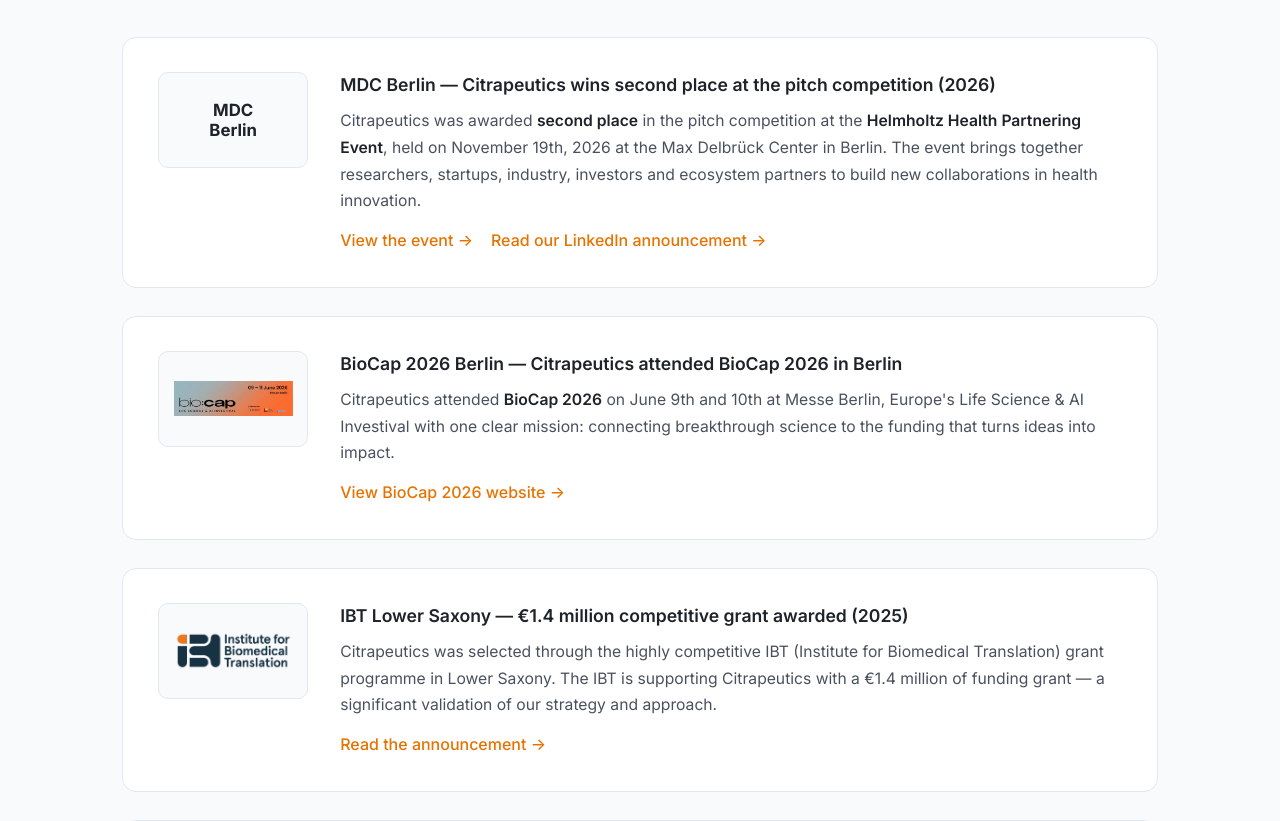
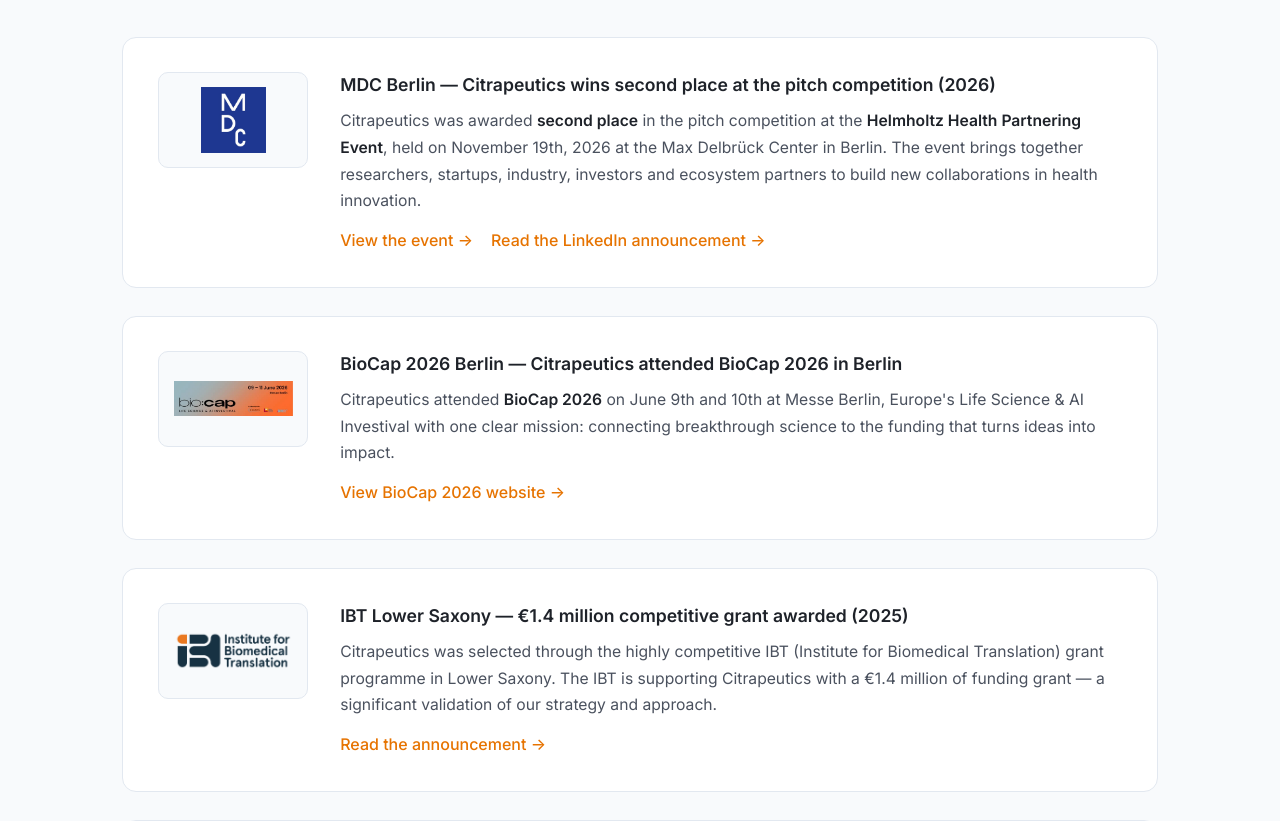
Before and after one commit to Bourbouri/Citrapeutics-site, a plain HTML site: page index.html in a window 1280 px wide. Shown: the part 4157-4978 px from the top of the page. Drawn offline with Linux system fonts and the light colour scheme.

Commit message:
Add MDC logo to news item; reword LinkedIn link
Co-Authored-By: Claude Opus 5.5 <noreply@anthropic.com>
Claude-Session: https://claude.ai/code/session_016jHUHfqRYVGtzTYSAanwCd

```diff
--- a/index.html
+++ b/index.html
@@ -656,8 +656,7 @@
                 <!-- MDC / Helmholtz Health Partnering Event 2026 -->
                 <div class="news-item">
                     <div class="news-logo-badge">
-                        <!-- Replace with <img src="logo-mdc.png" alt="Max Delbrück Center" /> once the logo file is in the repo -->
-                        <span class="news-logo-text">MDC<br />Berlin</span>
+                        <img src="logo-mdc.png" alt="Max Delbrück Center (MDC)" />
                     </div>
                     <div class="news-body">
                         <h3>MDC Berlin — Citrapeutics wins second place at the pitch competition (2026)</h3>
@@ -680,7 +679,7 @@
                             class="pub-link"
                             target="_blank"
                             rel="noopener noreferrer"
-                        >Read our LinkedIn announcement →</a>
+                        >Read the LinkedIn announcement →</a>
                     </div>
                 </div>
                 <!-- BioCap 2026 -->
```
Also changed, not shown: logo-mdc.png (added).
